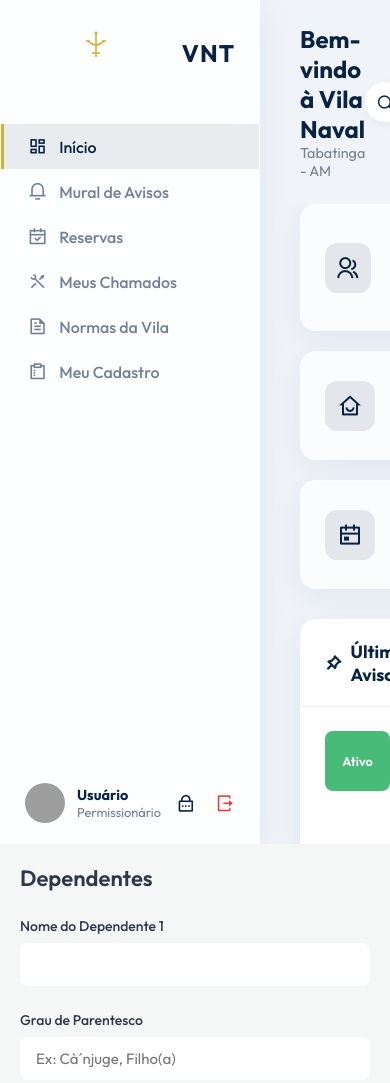
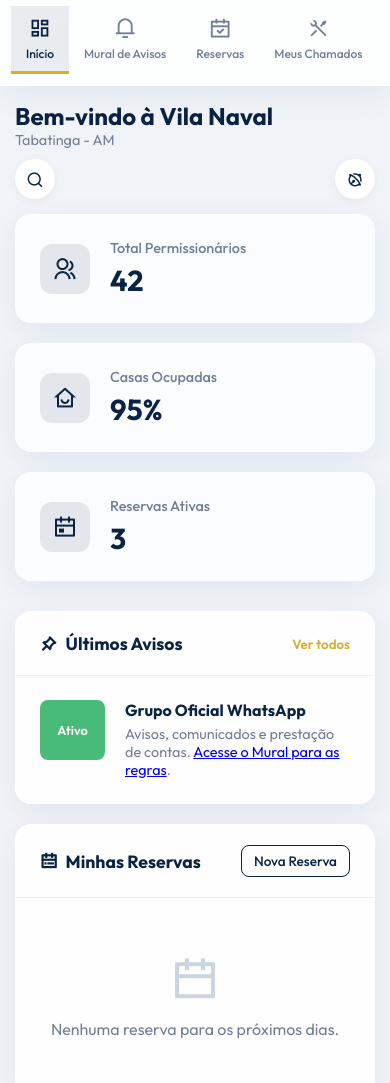
Before and after one commit to sacrasub/vilanaval, a website: page dashboard.html in a window 390 px wide. Shown: the top 1083 px of the page. Drawn offline with nearby package versions, Linux system fonts and the light colour scheme; no server answers; grey boxes are pictures that could not be loaded.

Commit message:
Mobile CSS Optimizations

```diff
--- a/styles.css
+++ b/styles.css
@@ -770,7 +770,7 @@ body {
 }
 
 @media (max-width: 768px) {
-    .dashboard-grid {
+    .dashboard-grid, .pnr-grid, .stats-grid {
         grid-template-columns: 1fr;
     }
 
@@ -786,6 +786,98 @@ body {
 
     .doc-list li .btn {
         width: 100%;
+    }
+
+    /* Mobile App Layout Settings */
+    .app-layout {
+        flex-direction: column;
+        height: auto;
+        min-height: 100vh;
+    }
+
+    /* Convert sidebar into a top scrolling horizontal tab bar */
+    .sidebar {
+        width: 100%;
+        height: auto;
+        border-right: none;
+        border-bottom: 2px solid var(--glass-border);
+        padding-bottom: 5px;
+        position: sticky;
+        top: 0;
+        z-index: 100;
+        flex-direction: column;
+    }
+    .sidebar-header, .user-profile {
+        display: none !important; /* Hide large logo and profile cards on small screens to save vertical space */
+    }
+
+    .sidebar-nav {
+        display: flex;
+        flex-direction: row;
+        overflow-x: auto;
+        white-space: nowrap;
+        padding: 5px 10px;
+        -webkit-overflow-scrolling: touch; /* Smooth scroll on iOS */
+    }
+
+    /* Fix inline 'block' from display overriding flex */
+    .admin-only[style*="block"] {
+        display: flex !important;
+        flex-direction: row;
+        border-top: none !important;
+        padding-top: 0 !important;
+        margin-top: 0 !important;
+    }
+    .admin-only > span {
+        display: none !important; /* hide 'Gestão' text */
+    }
+
+    .nav-item {
+        flex: 0 0 auto;
+        flex-direction: column;
+        gap: 4px;
+        padding: 10px 15px;
+        border-left: none;
+        border-bottom: 3px solid transparent;
+        font-size: 0.75rem;
+    }
+    .nav-item.active {
+        background: rgba(10, 35, 66, 0.08);
+        border-left-color: transparent !important;
+        border-bottom-color: var(--accent);
+    }
+    .nav-item i {
+        font-size: 1.4rem;
+        margin-bottom: 2px;
+    }
+
+    /* Main Content Adjustments */
+    .main-content {
+        overflow-y: visible;
+    }
+    .top-header {
+        padding: 15px;
+        flex-direction: column;
+        align-items: flex-start;
+        gap: 10px;
+    }
+
+    /* Add a small mobile logout button since user-profile was hidden */
+    .header-actions {
+        width: 100%;
+        justify-content: space-between;
+    }
+    .content-area {
+        padding: 0 15px 20px;
+        overflow-y: visible;
+    }
+
+    /* Modals responsive fixes */
+    .modal-content {
+        width: 95%;
+        padding: 20px;
+        max-height: 90vh;
+        overflow-y: auto;
     }
 }
 /* == FORMUL�RIO DE MORADORES CSS MIGRADO == */
```
